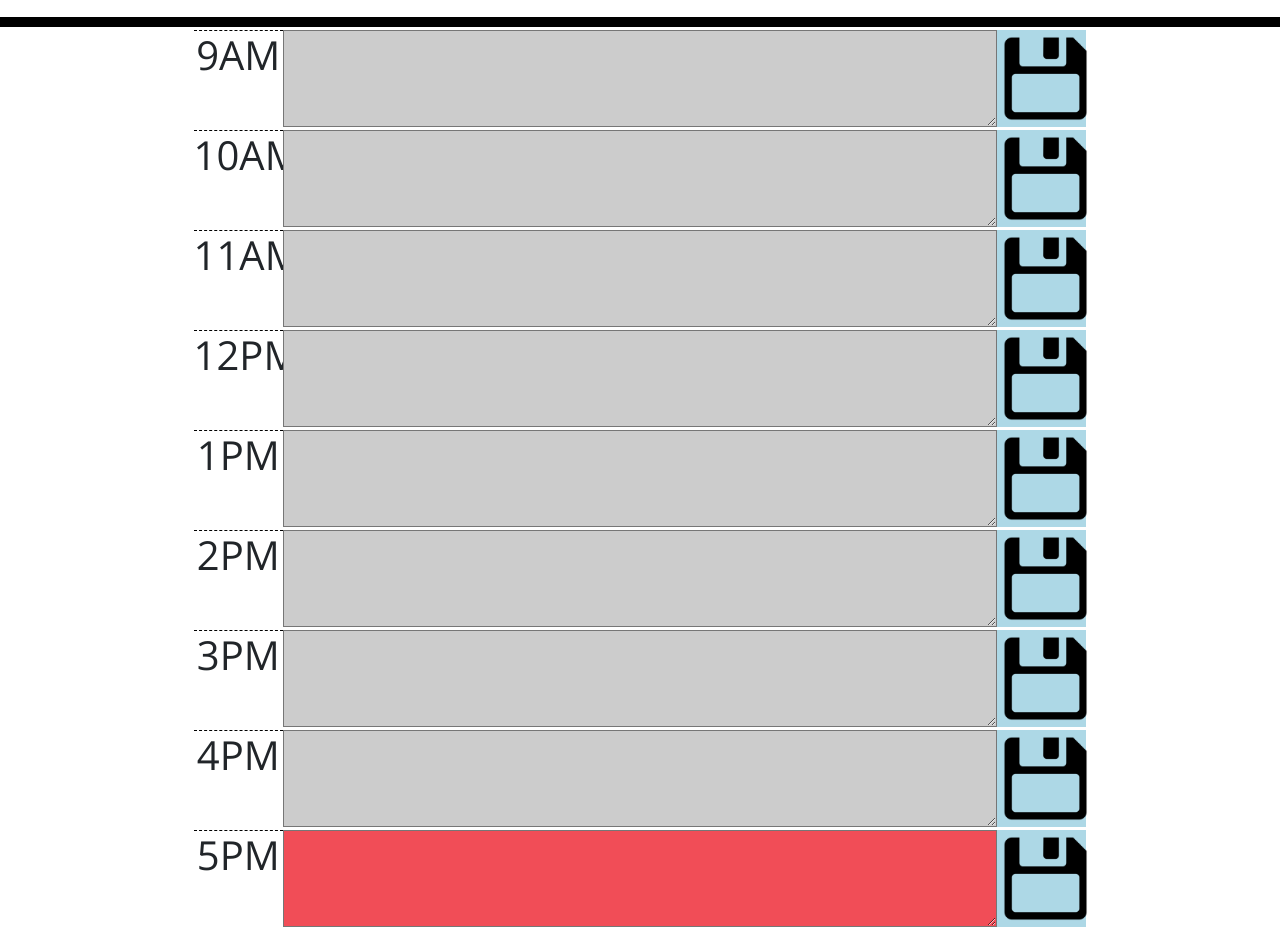
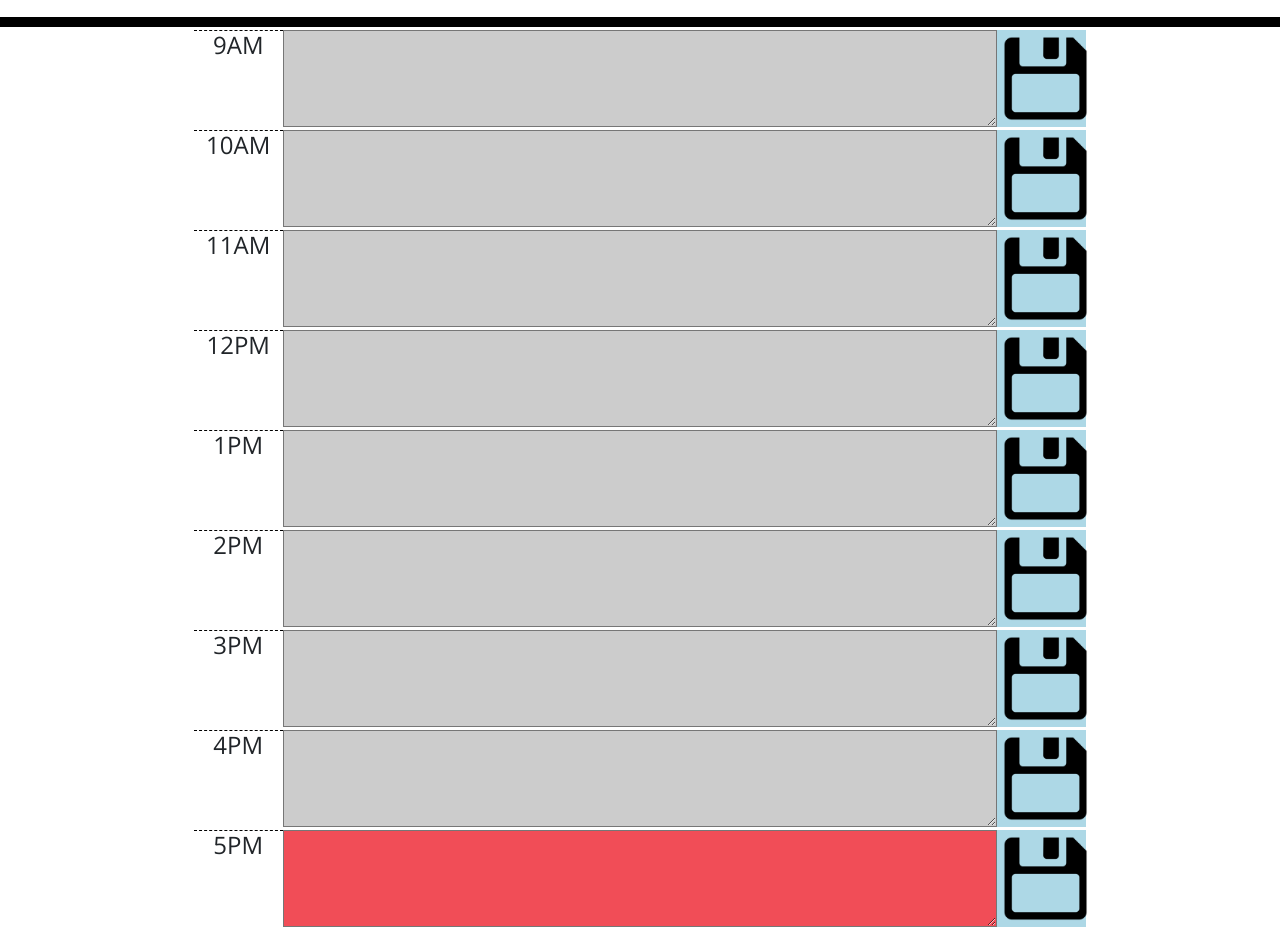
Before and after one commit to programmer90000/planner-app, a plain HTML site: page index.html in a window 1280 px wide. Shown: the part 260-1189 px from the top of the page. Drawn offline with nearby package versions, Linux system fonts and the light colour scheme.

Commit message:
Changed time to h4 tags

```diff
--- a/index.html
+++ b/index.html
@@ -33,47 +33,47 @@
     <!-- Time blocks -->
     <div class="container">
         <div class="time-block">
-            <div class="time"><h1>9AM</h1></div>
+            <div class="time"><h4>9AM</h4></div>
             <div class="write"><textarea type="text" class="done text"></textarea></div>
             <div class="save"><img src="img.png"></div>
         </div>
         <div class="time-block">
-            <div class="time"><h1>10AM</h1></div>
+            <div class="time"><h4>10AM</h4></div>
             <div class="write"><textarea type="text" class="done text"></textarea></div>
             <div class="save"><img src="img.png"></div>
         </div>
         <div class="time-block">
-            <div class="time"><h1>11AM</h1></div>
+            <div class="time"><h4>11AM</h4></div>
             <div class="write"><textarea type="text" class="done text"></textarea></div>
             <div class="save"><img src="img.png"></div>
         </div>
         <div class="time-block">
-            <div class="time"><h1>12PM</h1></div>
+            <div class="time"><h4>12PM</h4></div>
             <div class="write"><textarea type="text" class="done text"></textarea></div>
             <div class="save"><img src="img.png"></div>
         </div>
         <div class="time-block">
-            <div class="time"><h1>1PM</h1></div>
+            <div class="time"><h4>1PM</h4></div>
             <div class="write"><textarea type="text" class="current text"></textarea></div>
             <div class="save"><img src="img.png"></div>
         </div>
         <div class="time-block">
-            <div class="time"><h1>2PM</h1></div>
+            <div class="time"><h4>2PM</h4></div>
             <div class="write"><textarea type="text" class="future text"></textarea></div>
             <div class="save"><img src="img.png"></div>
         </div>
         <div class="time-block">
-            <div class="time"><h1>3PM</h1></div>
+            <div class="time"><h4>3PM</h4></div>
             <div class="write"><textarea type="text" class="future text"></textarea></div>
             <div class="save"><img src="img.png"></div>
         </div>
         <div class="time-block">
-            <div class="time"><h1>4PM</h1></div>
+            <div class="time"><h4>4PM</h4></div>
             <div class="write"><textarea type="text" class="future text"></textarea></div>
             <div class="save"><img src="img.png"></div>
         </div>
         <div class="time-block">
-            <div class="time"><h1>5PM</h1></div>
+            <div class="time"><h4>5PM</h4></div>
             <div class="write"><textarea type="text" class="future text"></textarea></div>
             <div class="save"><img src="img.png"></div>
         </div>
```
